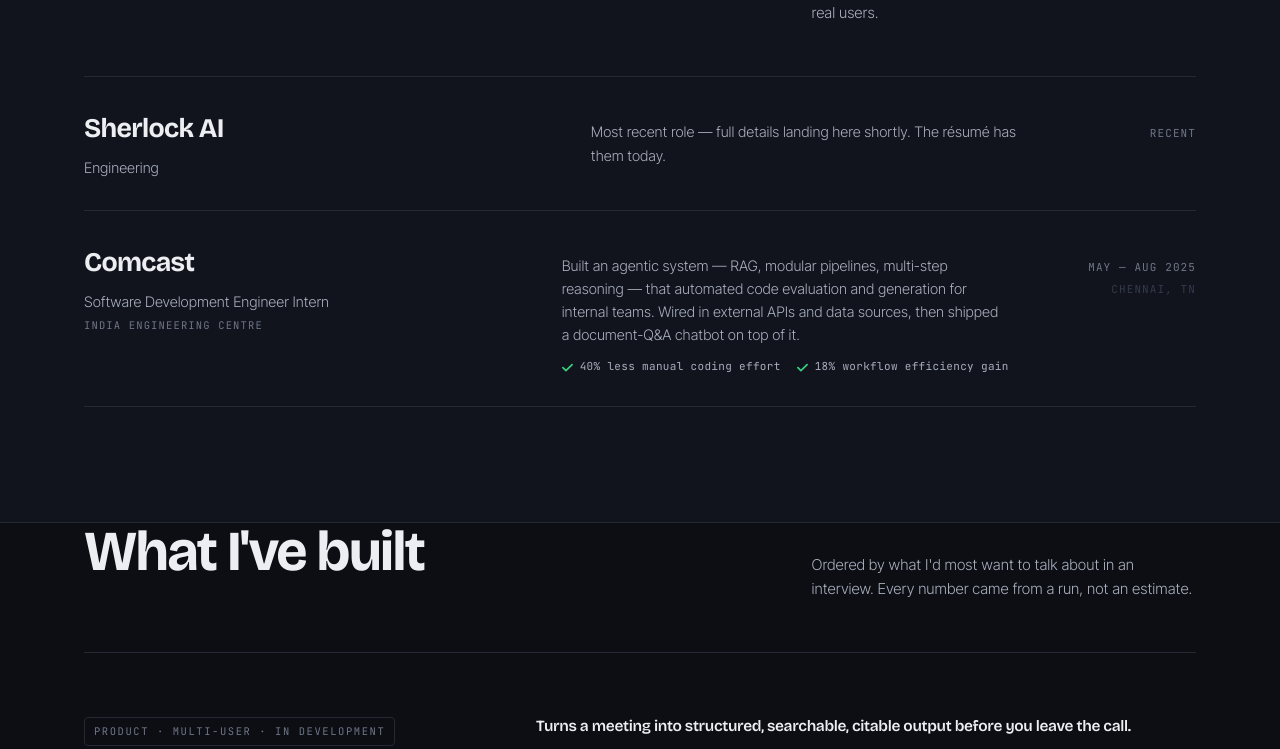
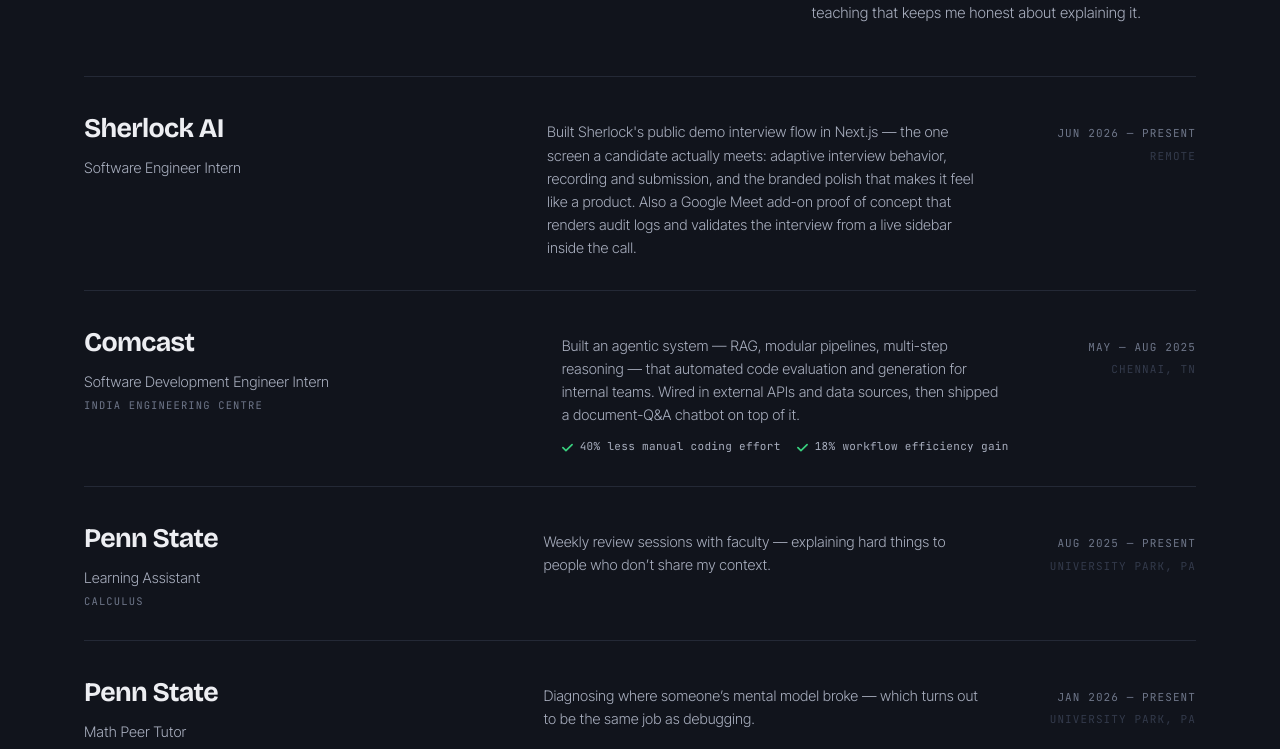
Before and after one commit to vs-githjk/Portfolio, a React (Vite) app: page / in a window 1280 px wide. Shown: the part 1499-2248 px from the top of the page. Built offline with nearby package versions, Linux system fonts and the light colour scheme.

Commit message:
Experience: Sherlock AI SWE intern entry, teaching rows restored condensed

```diff
--- a/src/data/content.js
+++ b/src/data/content.js
@@ -78,18 +78,17 @@
 /* --------------------------------------------------------------- WHERE ---- */
 export const experience = {
   heading: "Where I've worked",
-  intro: 'Internships where the work had to survive contact with real users.',
+  intro:
+    'Engineering where the work meets real users — and teaching that keeps me honest about explaining it.',
   roles: [
     {
-      // TODO: exact title, team, dates, and what you built at Sherlock AI —
-      // fill these in and delete the placeholder note.
       org: 'Sherlock AI',
-      role: 'Engineering',
+      role: 'Software Engineer Intern',
       team: '',
-      note: 'Most recent role — full details landing here shortly. The résumé has them today.',
+      note: "Built Sherlock's public demo interview flow in Next.js — the one screen a candidate actually meets: adaptive interview behavior, recording and submission, and the branded polish that makes it feel like a product. Also a Google Meet add-on proof of concept that renders audit logs and validates the interview from a live sidebar inside the call.",
       wins: [],
-      when: 'Recent',
-      where: '',
+      when: 'Jun 2026 — Present',
+      where: 'Remote',
     },
     {
       org: 'Comcast',
@@ -99,6 +98,26 @@
       wins: ['40% less manual coding effort', '18% workflow efficiency gain'],
       when: 'May — Aug 2025',
       where: 'Chennai, TN',
+    },
+    /* The teaching rows stay condensed but they stay — they're the page's only
+       evidence for the customer-facing half of forward-deployed work. */
+    {
+      org: 'Penn State',
+      role: 'Learning Assistant',
+      team: 'Calculus',
+      note: 'Weekly review sessions with faculty — explaining hard things to people who don’t share my context.',
+      wins: [],
+      when: 'Aug 2025 — Present',
+      where: 'University Park, PA',
+    },
+    {
+      org: 'Penn State',
+      role: 'Math Peer Tutor',
+      team: '0–100 level courses',
+      note: 'Diagnosing where someone’s mental model broke — which turns out to be the same job as debugging.',
+      wins: [],
+      when: 'Jan 2026 — Present',
+      where: 'University Park, PA',
     },
   ],
 };
```
